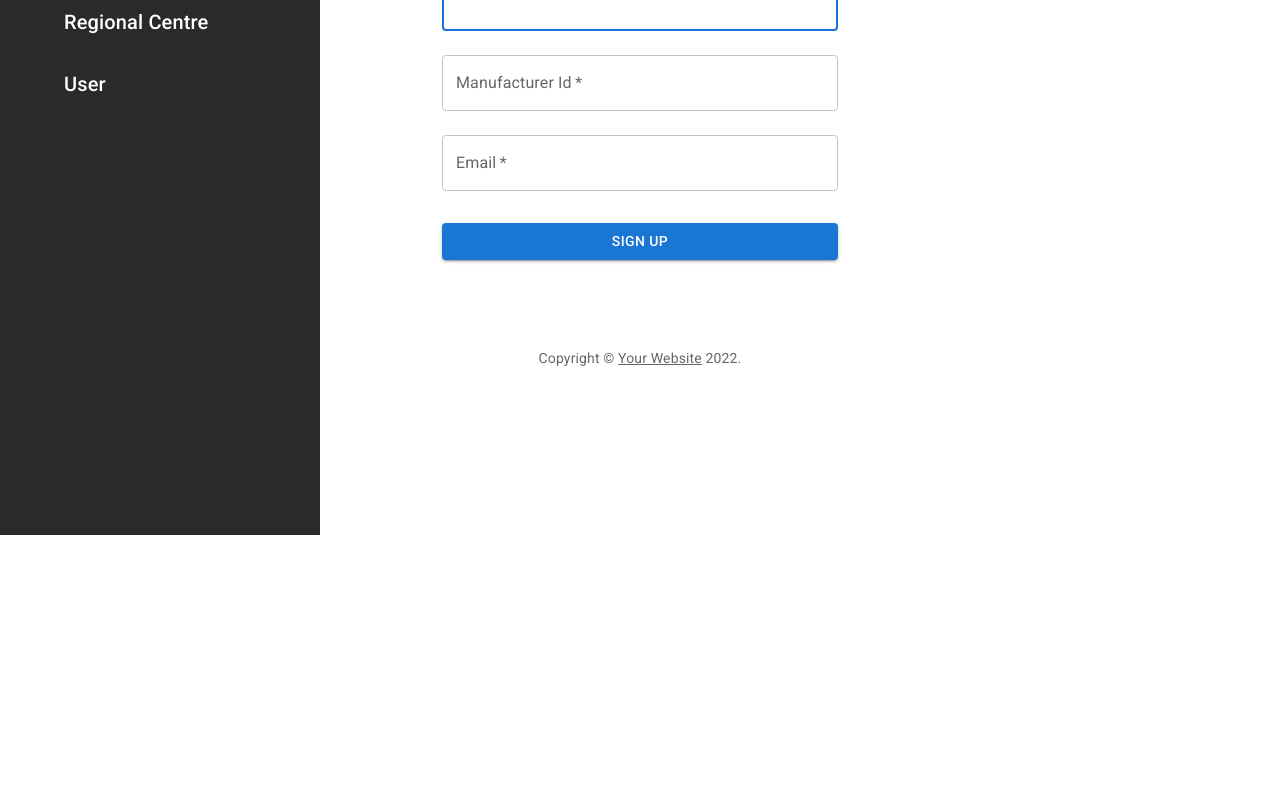
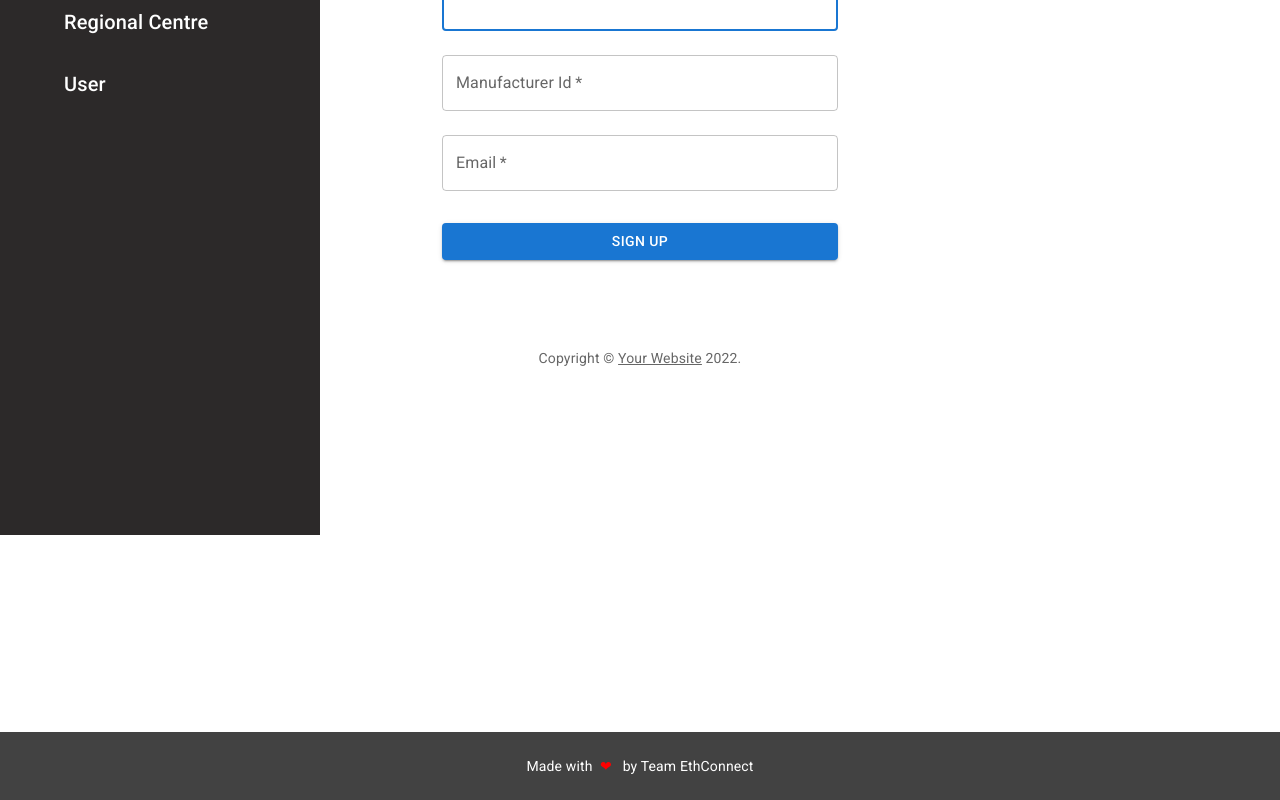
Before and after one commit to abhirampuranik/SupplyChain_TeamEthConnect, a React (Create React App) app in the folder client/: page / in a window 1280 px wide. Shown: the part 265-1065 px from the top of the page. Before the commit the page ends 800 px from the top, so only its background shows below. Built offline with nearby package versions, Linux system fonts and the light colour scheme; a web font is replaced by a local one.

Commit message:
footer added

```diff
--- a/client/src/components/layout/AppLayout.js
+++ b/client/src/components/layout/AppLayout.js
@@ -1,5 +1,6 @@
 import { Outlet } from "react-router-dom";
 import Sidebar from "../sidebar/Sidebar";
+import FooterComponent from './Footer'
 import AppBar from '@mui/material/AppBar';
 import Box from '@mui/material/Box';
 import Toolbar from '@mui/material/Toolbar';
@@ -98,6 +99,7 @@ export default function AppLayout() {
         </AppBar>
 
       <Outlet />
+      <FooterComponent/>
       </Box>
 
     );
--- a/client/src/components/layout/AppLayout.scss
+++ b/client/src/components/layout/AppLayout.scss
@@ -1,9 +1,4 @@
 .sidebar_logo {
-    // display: grid;
-    // place-items: center;
-    // height: 120px;
-    // font-size: 1.5rem;
-    // font-weight: 700;
     font-family: 'Mochiy Pop P one', sans-serif;
     color:#fff;
 }
--- /dev/null
+++ b/client/src/components/layout/Footer.js
@@ -0,0 +1,50 @@
+import * as React from 'react';
+import Box from '@mui/material/Box';
+import Typography from '@mui/material/Typography';
+import Container from '@mui/material/Container';
+import Link from '@mui/material/Link';
+import GitHubIcon from '@mui/icons-material/GitHub';
+import LinkedInIcon from '@mui/icons-material/LinkedIn';
+import FacebookIcon from '@mui/icons-material/Facebook';
+
+
+
+
+
+
+export default function StickyFooter() {
+  return (
+    <Box
+      sx={{
+        display: 'flex',
+        flexDirection: 'column',
+        minHeight: '50vh',
+      }}
+    >
+      <Box
+        component="footer"
+        sx={{
+          py: 3,
+          px: 2,
+          mt: 'auto',
+          backgroundColor: (theme) =>
+            theme.palette.mode === 'dark'
+              ? theme.palette.grey[200]
+              : theme.palette.grey[800],
+        }}
+      >
+        <Container maxWidth="xl">
+          {/* <Typography variant="body1">
+          <LinkedInIcon className='SocialIcons'/>&nbsp;&nbsp;&nbsp;&nbsp;
+          <Link href="/" style={{color:"white"}} target='_blank'><GitHubIcon className='SocialIcons'/></Link>&nbsp;&nbsp;&nbsp;&nbsp;
+            <FacebookIcon className="SocialIcons"/>&nbsp;&nbsp;&nbsp;&nbsp;
+          </Typography>
+          <Copyright /> */}
+
+          <Typography variant="body2" align='center' color="#FFFFFF">Made with &nbsp;<span style={{color:"red"}}>❤</span> &nbsp; by Team EthConnect</Typography>
+        </Container>
+
+      </Box>
+    </Box>
+  );
+}
```
